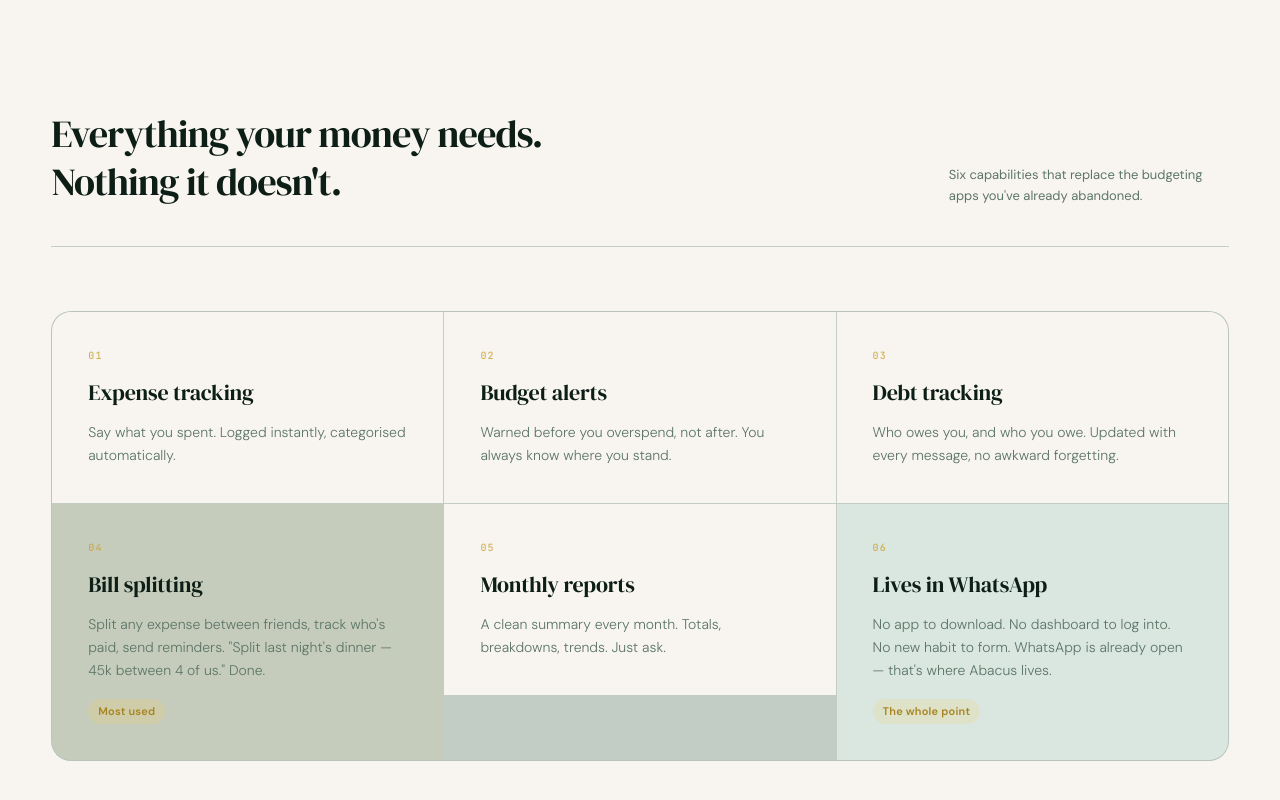
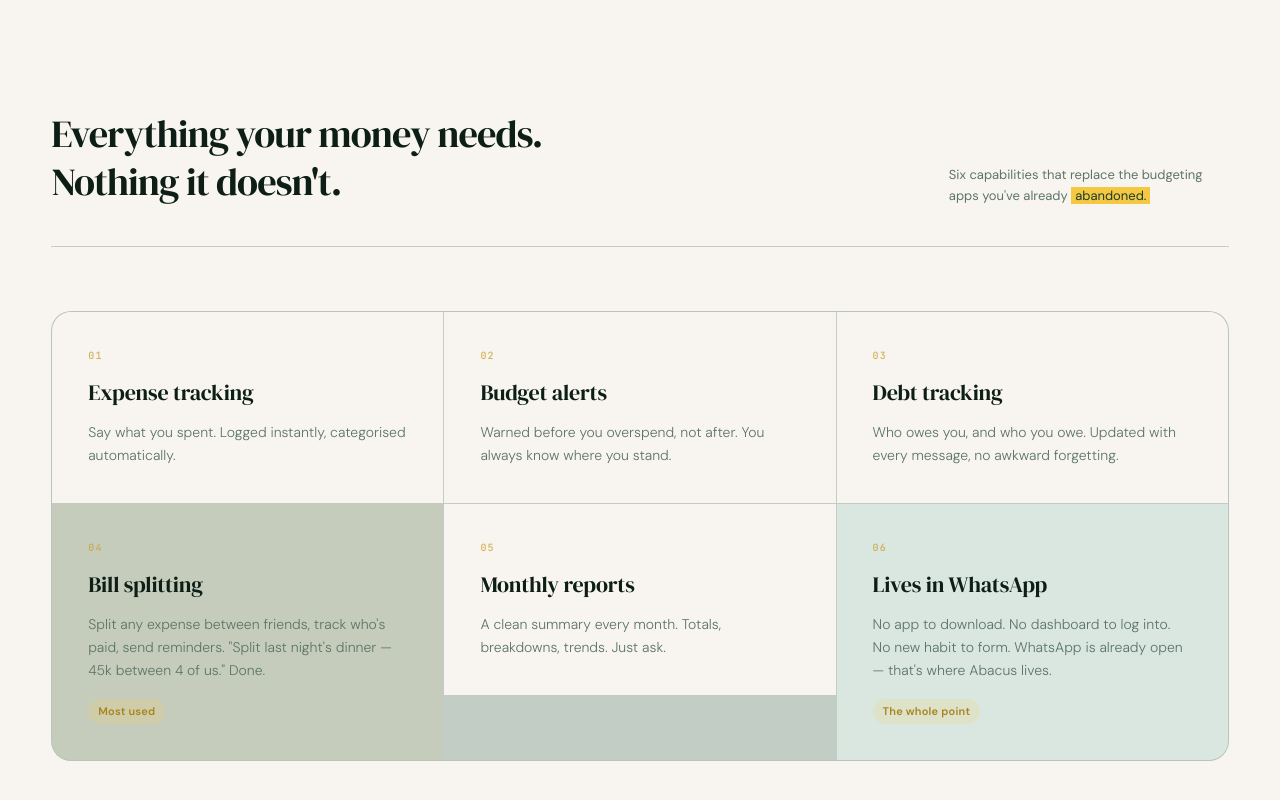
Before and after one commit to zibby-zibs/abacus, a Next.js app: page / in a window 1280 px wide. Shown: the part 1674-2474 px from the top of the page. Built offline with nearby package versions, Linux system fonts and the light colour scheme.

Commit message:
Refactor CSS animations and clean up FeaturesSection component. Improved formatting for readability and consistency in globals.css and FeaturesSection.tsx.

```diff
--- a/src/components/landing/FeaturesSection.tsx
+++ b/src/components/landing/FeaturesSection.tsx
@@ -34,7 +34,7 @@ const features: Feature[] = [
 	{
 		num: "04",
 		title: "Bill splitting",
-    desc: 'Split any expense between friends, track who\'s paid, send reminders. "Split last night\'s dinner — 45k between 4 of us." Done.',
+		desc: "Split any expense between friends, track who's paid, send reminders. \"Split last night's dinner — 45k between 4 of us.\" Done.",
 		wide: true,
 		accent: true,
 		tag: "Most used",
@@ -56,22 +56,21 @@ const features: Feature[] = [
 
 export function FeaturesSection() {
 	return (
-    <section
-      className="px-[clamp(1.25rem,4vw,3.25rem)] pb-40"
-      id="features"
-    >
+		<section className="px-[clamp(1.25rem,4vw,3.25rem)] pb-40" id="features">
 			<div className="mx-auto mb-16 flex max-w-container flex-wrap items-end justify-between gap-6 border-b border-neutral-300/80 pb-10 dark:border-white/10">
 				<h2
 					className={cn(
 						serif,
-            "max-w-[500px] text-[clamp(2rem,3vw,3.25rem)] leading-tight font-normal tracking-[-0.025em] text-forest-900 dark:text-offwhite"
+						"max-w-[500px] text-[clamp(2rem,3vw,3.25rem)] leading-tight font-normal tracking-[-0.025em] text-forest-900 dark:text-offwhite",
 					)}
 				>
 					Everything your money needs. Nothing it doesn&apos;t.
 				</h2>
 				<p className="max-w-[280px] text-[13px] leading-relaxed text-neutral-600 dark:text-foreground-muted/70">
-          Six capabilities that replace the budgeting apps you&apos;ve already
+					Six capabilities that replace the budgeting apps you&apos;ve already{" "}
+					<span className="bg-secondary-fg text-secondary px-1 ">
 						abandoned.
+					</span>
 				</p>
 			</div>
 			<div className="mx-auto grid max-w-container grid-cols-1 gap-px overflow-hidden rounded-2xl border border-neutral-300/80 bg-neutral-300/80 md:grid-cols-3 dark:border-white/10 dark:bg-white/10">
@@ -87,7 +86,7 @@ export function FeaturesSection() {
 									!f.forestTint &&
 									"hover:bg-forest-100 dark:hover:bg-forest-800/50",
 								f.forestTint &&
-                  "bg-forest-100/80 hover:bg-forest-100 dark:bg-forest-900/25 dark:hover:bg-forest-800/40"
+									"bg-forest-100/80 hover:bg-forest-100 dark:bg-forest-900/25 dark:hover:bg-forest-800/40",
 							)}
 						>
 							<span className="font-mono text-[10px] font-medium tracking-[0.12em] text-gold-600/80 uppercase dark:text-gold-500/40">
@@ -96,7 +95,7 @@ export function FeaturesSection() {
 							<div
 								className={cn(
 									serif,
-                  "text-[22px] leading-snug font-normal tracking-[-0.01em] text-forest-900 dark:text-offwhite"
+									"text-[22px] leading-snug font-normal tracking-[-0.01em] text-forest-900 dark:text-offwhite",
 								)}
 							>
 								{f.title}
```
Also changed, not shown: src/app/globals.css (+1 -1 lines). Lines whose indentation alone changed are shown as unchanged.
